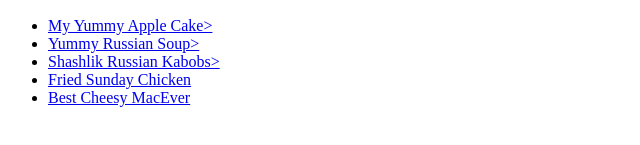
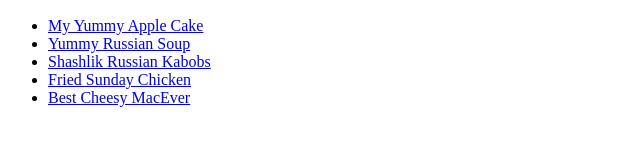
Before and after one commit to nWallyterNator/odin-recipes, a plain HTML site: page index.html in a window 1280 px wide. Shown: the part 293-438 px from the top of the page, 0-640 px from the left. Drawn offline with Linux system fonts and the light colour scheme.

Commit message:
fixed typos

```diff
--- a/index.html
+++ b/index.html
@@ -8,9 +8,9 @@
         <h1>Odin Recipes</h1>
         <img src="../odin-recipes/images/chefvegita.jpeg" alt="Chef Vegeta">
         <ul>
-            <li><a href="recipes/applepie.html">My Yummy Apple Cake></a></li>
-            <li><a href="recipes/borscht.html">Yummy Russian Soup></a></li>
-            <li><a href="recipes/shaslik.html">Shashlik Russian Kabobs></a></li>
+            <li><a href="recipes/applepie.html">My Yummy Apple Cake</a></li>
+            <li><a href="recipes/borscht.html">Yummy Russian Soup</a></li>
+            <li><a href="recipes/shaslik.html">Shashlik Russian Kabobs</a></li>
             <li><a href="recipes/friedchicken.html">Fried Sunday Chicken</a></li>
             <li><a href="recipes/macncheese.html">Best Cheesy MacEver</a></li>
 
```
